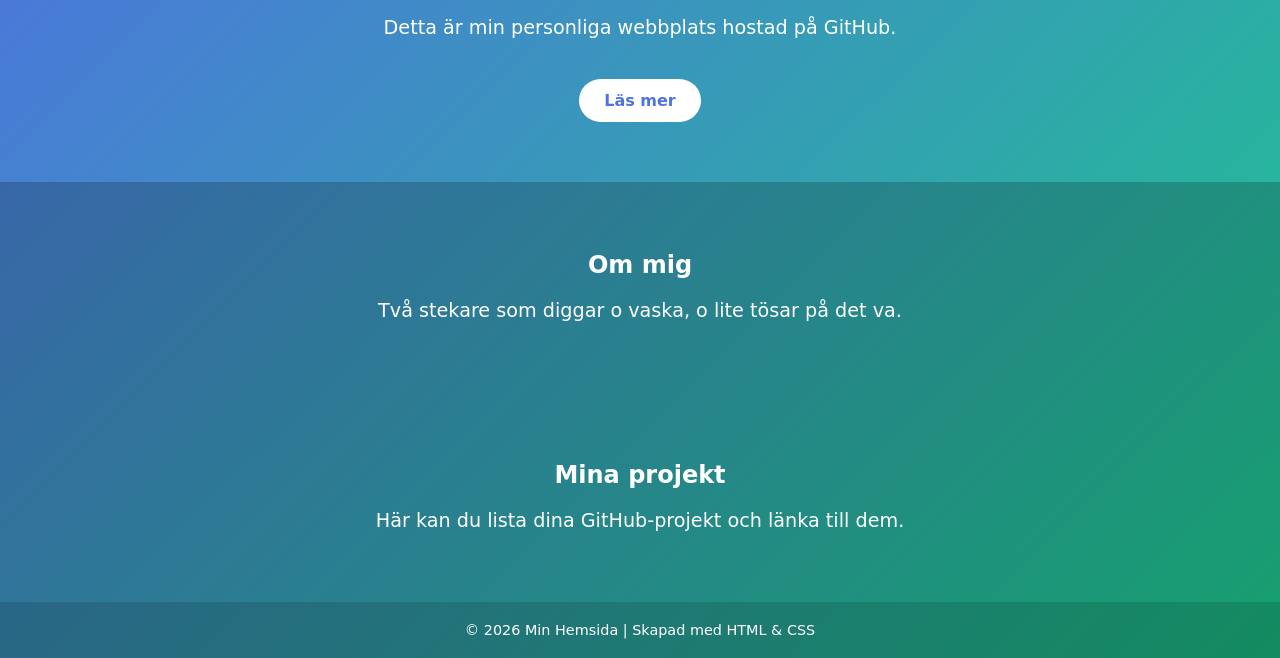
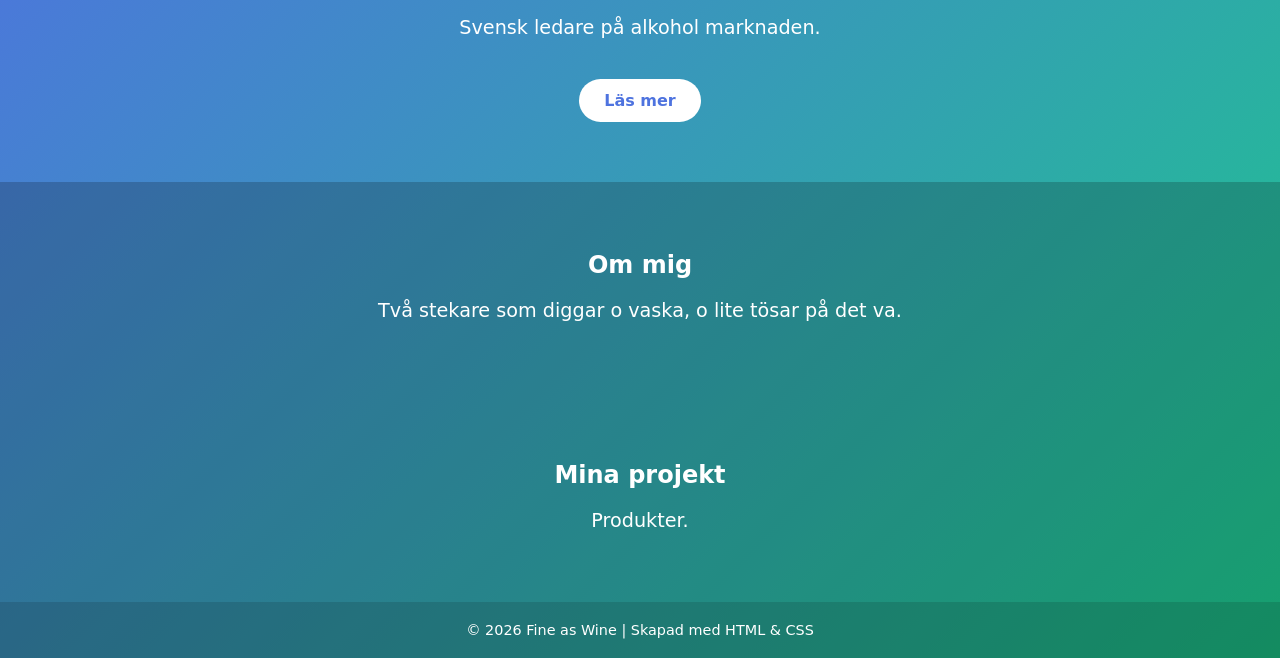
Before and after one commit to Antoni0808/VaVi-UF, a plain HTML site: page index.html in a window 1280 px wide. Shown: the part 151-809 px from the top of the page. Drawn offline with Linux system fonts and the light colour scheme.

Commit message:
Update index.html

```diff
--- a/index.html
+++ b/index.html
@@ -59,7 +59,7 @@
 
     <header>
         <h1>Välkommen till Fine as Wine</h1>
-        <p>Detta är min personliga webbplats hostad på GitHub.</p>
+        <p>Svensk ledare på alkohol marknaden.</p>
         <a href="#om" class="btn">Läs mer</a>
     </header>
 
@@ -70,11 +70,11 @@
 
     <section>
         <h2>Mina projekt</h2>
-        <p>Här kan du lista dina GitHub-projekt och länka till dem.</p>
+        <p>Produkter.</p>
     </section>
 
     <footer>
-        © 2026 Min Hemsida | Skapad med HTML & CSS
+        © 2026 Fine as Wine | Skapad med HTML & CSS
     </footer>
 
 </body>
```
